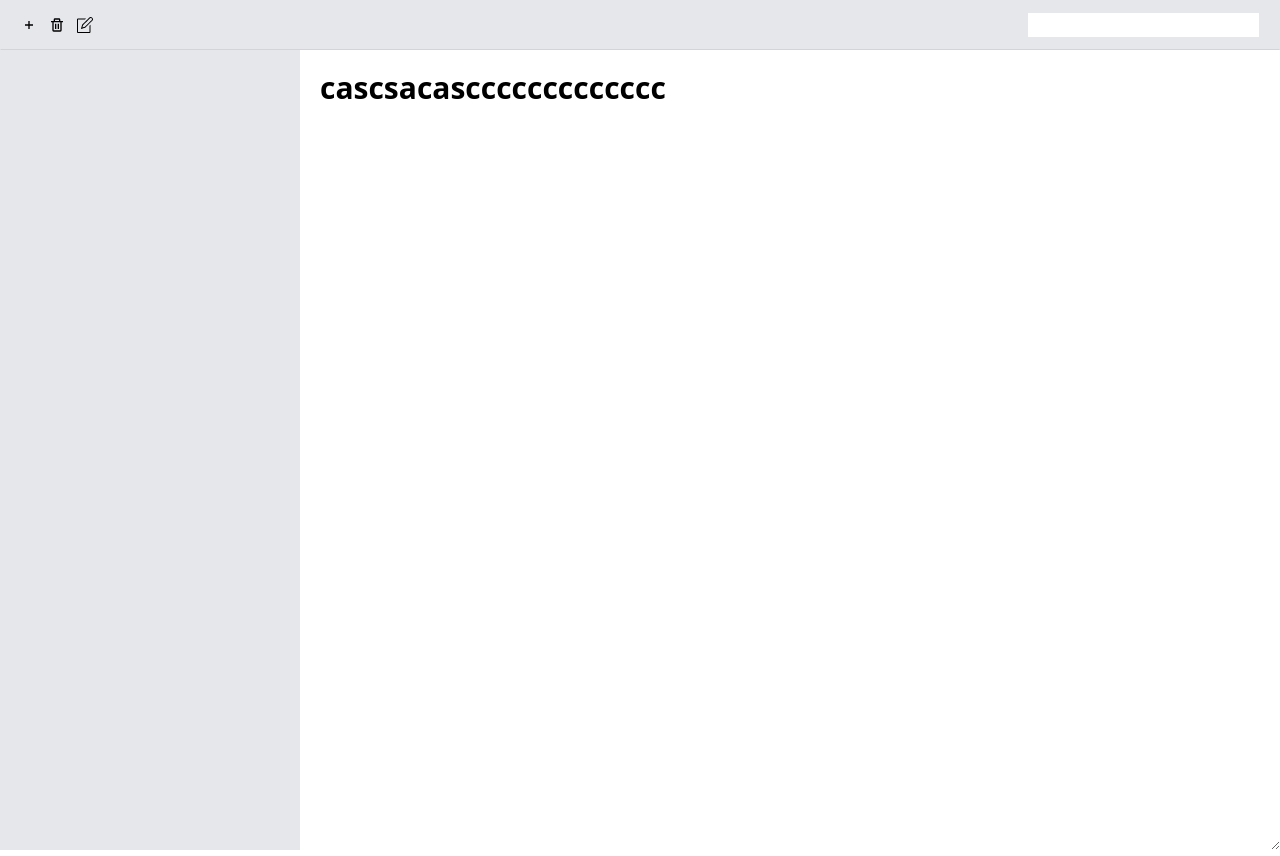
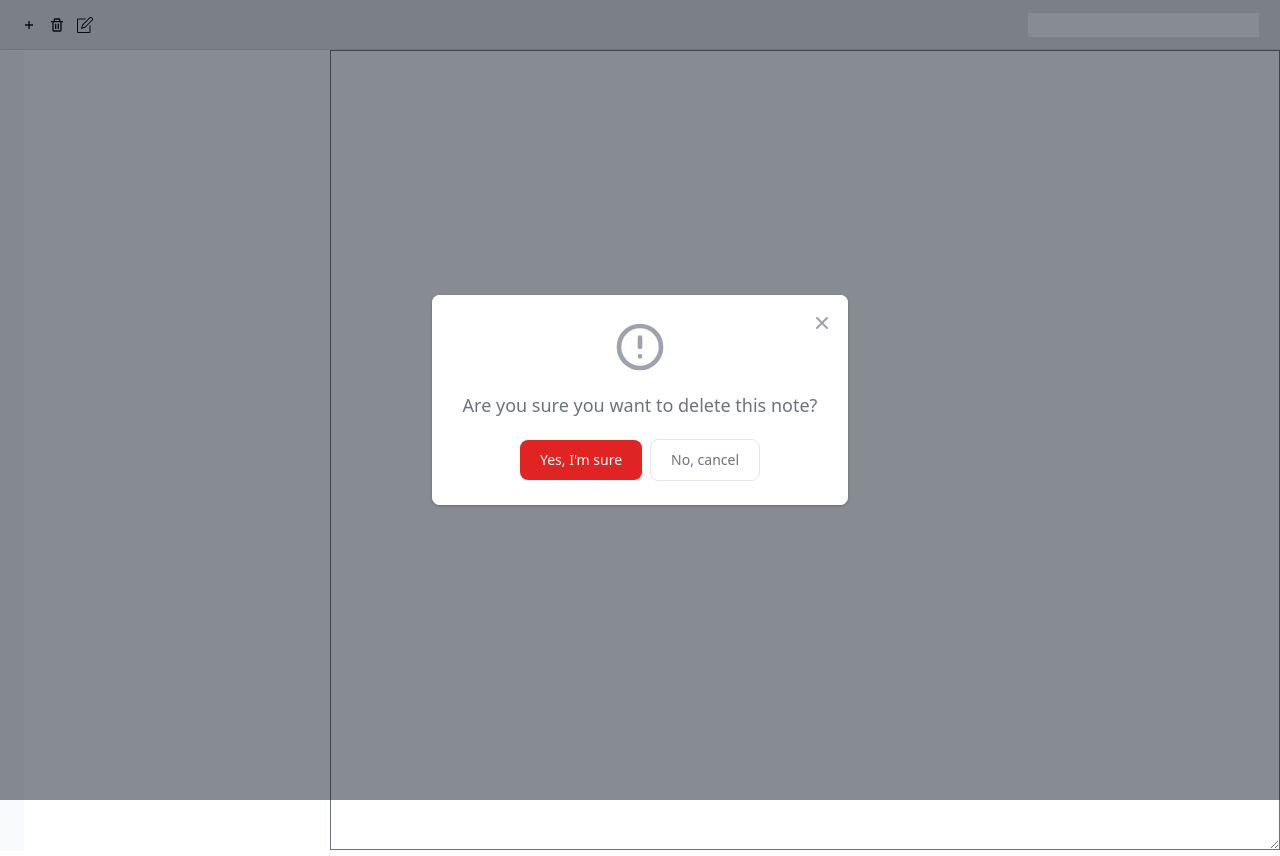
Before and after one commit to onethps/notes-test, a React (Vite) app: page / in a window 1280 px wide. Both pictures are taken after a click on the button 57 px from the left and 25 px from the top of the page. Built offline with nearby package versions, Linux system fonts and the light colour scheme.

Commit message:
✨ feat(header):
added delete modal, fix debounce

```diff
--- a/package.json
+++ b/package.json
@@ -10,6 +10,8 @@
     "preview": "vite preview"
   },
   "dependencies": {
+    "flowbite": "^1.6.5",
+    "flowbite-react": "^0.4.4",
     "react": "^18.2.0",
     "react-dom": "^18.2.0",
     "react-markdown": "^8.0.7",
--- /dev/null
+++ b/src/components/DeleteModal.tsx
@@ -0,0 +1,79 @@
+import { FC, forwardRef } from "react";
+import { Modal } from "flowbite-react";
+
+interface DeleteModalProps {
+  handleClose: () => void;
+  isOpen: boolean;
+  deleteNote: () => void;
+}
+
+export const DeleteModal: FC<DeleteModalProps> = ({
+  handleClose,
+  isOpen,
+  deleteNote,
+}) => {
+  return (
+    <Modal dismissible={true} show={isOpen} onClose={handleClose} size={"md"}>
+      <div className="relative w-full max-w-md max-h-full">
+        <div className="relative bg-white rounded-lg shadow dark:bg-gray-700">
+          <button
+            type="button"
+            className="absolute top-3 right-2.5 text-gray-400 bg-transparent hover:bg-gray-200 hover:text-gray-900 rounded-lg text-sm p-1.5 ml-auto inline-flex items-center dark:hover:bg-gray-800 dark:hover:text-white"
+            data-modal-hide="popup-modal"
+          >
+            <svg
+              aria-hidden="true"
+              className="w-5 h-5"
+              fill="currentColor"
+              viewBox="0 0 20 20"
+              xmlns="http://www.w3.org/2000/svg"
+            >
+              <path
+                fill-rule="evenodd"
+                d="M4.293 4.293a1 1 0 011.414 0L10 8.586l4.293-4.293a1 1 0 111.414 1.414L11.414 10l4.293 4.293a1 1 0 01-1.414 1.414L10 11.414l-4.293 4.293a1 1 0 01-1.414-1.414L8.586 10 4.293 5.707a1 1 0 010-1.414z"
+                clip-rule="evenodd"
+              ></path>
+            </svg>
+            <span className="sr-only">Close modal</span>
+          </button>
+          <div className="p-6 text-center">
+            <svg
+              aria-hidden="true"
+              className="mx-auto mb-4 text-gray-400 w-14 h-14 dark:text-gray-200"
+              fill="none"
+              stroke="currentColor"
+              viewBox="0 0 24 24"
+              xmlns="http://www.w3.org/2000/svg"
+            >
+              <path
+                stroke-linecap="round"
+                stroke-linejoin="round"
+                stroke-width="2"
+                d="M12 8v4m0 4h.01M21 12a9 9 0 11-18 0 9 9 0 0118 0z"
+              ></path>
+            </svg>
+            <h3 className="mb-5 text-lg font-normal text-gray-500 dark:text-gray-400">
+              Are you sure you want to delete this note?
+            </h3>
+            <button
+              onClick={deleteNote}
+              data-modal-hide="popup-modal"
+              type="button"
+              className="text-white bg-red-600 hover:bg-red-800 focus:ring-4 focus:outline-none focus:ring-red-300 dark:focus:ring-red-800 font-medium rounded-lg text-sm inline-flex items-center px-5 py-2.5 text-center mr-2"
+            >
+              Yes, I'm sure
+            </button>
+            <button
+              onClick={handleClose}
+              data-modal-hide="popup-modal"
+              type="button"
+              className="text-gray-500 bg-white hover:bg-gray-100 focus:ring-4 focus:outline-none focus:ring-gray-200 rounded-lg border border-gray-200 text-sm font-medium px-5 py-2.5 hover:text-gray-900 focus:z-10 dark:bg-gray-700 dark:text-gray-300 dark:border-gray-500 dark:hover:text-white dark:hover:bg-gray-600 dark:focus:ring-gray-600"
+            >
+              No, cancel
+            </button>
+          </div>
+        </div>
+      </div>
+    </Modal>
+  );
+};
--- a/src/components/Header.tsx
+++ b/src/components/Header.tsx
@@ -1,37 +1,54 @@
-import { FC } from "react";
+import { FC, useState } from "react";
 import { GrFormAdd } from "react-icons/gr";
 import { BiTrash } from "react-icons/bi";
 import { SlNote } from "react-icons/sl";
 import { useNotes } from "../hooks/useNotes";
 import { useParams } from "react-router-dom";
 
+import { DeleteModal } from "./DeleteModal";
+
 export const Header: FC = () => {
   const { setNote, deleteNote } = useNotes();
   const { id } = useParams();
+
+  const [showModal, setShowModal] = useState(false);
 
   const onAddNewEmptyNote = () => {
     setNote({ note: "", id: Date.now().toString() });
   };
 
+  const handleOpenModal = () => setShowModal(true);
+  const handleCloseModal = () => setShowModal(false);
+
   const onDeleteNote = () => {
     if (!id) return;
     deleteNote(id);
+    handleCloseModal();
   };
 
   return (
+    <>
       <header className="flex bg-gray-200 min-h-[50px] items-center py-3 px-5 justify-between border-[1px] border-b-gray-300">
         <div className="flex gap-3">
           <button onClick={onAddNewEmptyNote}>
             <GrFormAdd />
           </button>
-        <button onClick={onDeleteNote}>
+          <button onClick={handleOpenModal}>
             <BiTrash />
           </button>
+          <button>
             <SlNote />
+          </button>
         </div>
         <div>
           <input />
         </div>
       </header>
+      <DeleteModal
+        isOpen={showModal}
+        handleClose={handleCloseModal}
+        deleteNote={onDeleteNote}
+      />
+    </>
   );
 };
--- a/src/components/Sidebar.tsx
+++ b/src/components/Sidebar.tsx
@@ -1,35 +1,62 @@
-import { FC } from "react";
+import { FC, useState } from "react";
 import { useNotes } from "../hooks/useNotes";
-import { Outlet, Link, useParams } from "react-router-dom";
+import { useParams } from "react-router-dom";
+import { ListItem } from "./ListItem";
+import { formatDate } from "../utils/formatDate";
+import { Modal } from "flowbite";
 import cn from "classnames";
 
 export const Sidebar: FC = () => {
   const { notes } = useNotes();
-  const { id } = useParams();
+  const { id: paramId } = useParams();
 
-  const getDate = (iso: string) => new Date(Number(iso)).toLocaleString();
+  const [showSidebar, setShowSidebar] = useState();
 
   return (
-    <aside className="bg-gray-200 min-h-screen min-w-[300px] p-3 overflow-y-auto">
-      <ul className="flex flex-col gap-1">
-        {notes.map((item) => (
-          <Link key={item.id} to={"/" + item.id}>
-            <li
-              className={cn(
-                "min-w-[300px] bg-white min-h-[100px] p-2 rounded",
-                {
-                  "bg-yellow-200": item.id === id,
-                }
-              )}
-            >
-              <div>
-                <h3> {!item.note ? "New note" : item.note}</h3>
-                <p className="text-gray-400">{getDate(item.id)}</p>
-              </div>
-            </li>
-          </Link>
-        ))}
-      </ul>
-    </aside>
+    <>
+      <button
+        data-drawer-target="default-sidebar"
+        data-drawer-toggle="default-sidebar"
+        aria-controls="default-sidebar"
+        type="button"
+        className="inline-flex items-center p-2 mt-2 ml-3 text-sm text-gray-500 rounded-lg sm:hidden hover:bg-gray-100 focus:outline-none focus:ring-2 focus:ring-gray-200 dark:text-gray-400 dark:hover:bg-gray-700 dark:focus:ring-gray-600"
+      >
+        <span className="sr-only">Open sidebar</span>
+        <svg
+          className="w-6 h-6"
+          aria-hidden="true"
+          fill="currentColor"
+          viewBox="0 0 20 20"
+          xmlns="http://www.w3.org/2000/svg"
+        >
+          <path
+            clip-rule="evenodd"
+            fill-rule="evenodd"
+            d="M2 4.75A.75.75 0 012.75 4h14.5a.75.75 0 010 1.5H2.75A.75.75 0 012 4.75zm0 10.5a.75.75 0 01.75-.75h7.5a.75.75 0 010 1.5h-7.5a.75.75 0 01-.75-.75zM2 10a.75.75 0 01.75-.75h14.5a.75.75 0 010 1.5H2.75A.75.75 0 012 10z"
+          ></path>
+        </svg>
+      </button>
+      <aside
+        id="default-sidebar"
+        className={cn(
+          "fixed top-[51px] left-0 z-40 w-84 h-screen transition-transform -translate-x-full sm:translate-x-0"
+        )}
+        aria-label="Sidebar"
+      >
+        <div className="h-full px-3 py-4 overflow-y-auto bg-gray-50 dark:bg-gray-800">
+          <ul className="flex flex-col gap-1">
+            {notes.map((item) => (
+              <ListItem
+                key={item.id}
+                id={item.id}
+                note={item.note}
+                activeLink={paramId === item.id}
+                date={formatDate(item.id)}
+              />
+            ))}
+          </ul>
+        </div>
+      </aside>
+    </>
   );
 };
--- a/src/components/Workspace.tsx
+++ b/src/components/Workspace.tsx
@@ -1,32 +1,34 @@
-import { FC, useState, ChangeEvent, useEffect, useContext } from "react";
-import { ReactMarkdown } from "react-markdown/lib/react-markdown";
-import remarkGfm from "remark-gfm";
-import IndexedDb from "../lib/db";
+import { FC, useState, ChangeEvent, useEffect, useRef } from "react";
 import { useNotes } from "../hooks/useNotes";
-import { AppContext } from "../context/AppContext";
-import { Routes, Route, useParams } from "react-router-dom";
-const markdown = `Here is some JavaScript code:
-
-~~~js
-console.log('It works!')
-~~~
-`;
+import { useParams } from "react-router-dom";
+import { useDebounce } from "../hooks/useDebounce";
 
 export const Workspace: FC = () => {
   const { id } = useParams();
-  const { getNote } = useNotes();
-  const [value, setValue] = useState<string>("cascsacasccccccccccccc");
+  const { setNote, notes } = useNotes();
 
-  // console.log(notes);
+  const [currentNote, setCurrentNote] = useState("");
+  const debouncedValue = useDebounce<string>(currentNote, 500);
+
+  useEffect(() => {
+    const dbNote = notes.find((note) => note.id === id)?.note;
+    dbNote && setCurrentNote(dbNote);
+  }, [id]);
+
+  useEffect(() => {
+    if (id && currentNote) {
+      setNote({ id, note: debouncedValue });
+    }
+  }, [debouncedValue]);
 
   const onChangeNote = (e: ChangeEvent<HTMLTextAreaElement>) =>
-    setValue(e.target.value);
+    setCurrentNote(e.target.value);
 
   return (
-    <main className="bg-yellow-300 flex-grow min-h-screen">
+    <main className="bg-yellow-300 flex-grow min-h-screen md:ml-[330px] sm:ml-auto">
       <textarea
         className="w-full h-full p-5 first-line:font-bold first-line:text-3xl"
-        value={value}
+        value={currentNote}
         onChange={onChangeNote}
       />
     </main>
--- a/src/context/AppContext.tsx
+++ b/src/context/AppContext.tsx
@@ -22,24 +22,32 @@ export interface IAppContext {
 
 export const AppContext = createContext<IAppContext>({
   notes: [],
-  setNotesState: (notes: Note[]) => undefined,
+  setNotesState: () => undefined,
 });
 
 export const AppContextProvider: FC<PropsWithChildren> = ({ children }) => {
   const [notesState, setNotesState] = useState<Note[]>([]);
+  const [isLoading, setIsLoading] = useState(false);
 
   useEffect(() => {
     const initNotesStore = async () => {
-      await store.createObjectStore(["notes"]);
-      const data = await store.getAllValue("notes");
-      setNotesState(data);
+      setIsLoading(true);
+      try {
+        await store.createObjectStore(["notes"]);
+        const data = await store.getAllValue("notes");
+        setNotesState(data);
+      } catch (err) {
+        console.log(err);
+      } finally {
+        setIsLoading(false);
+      }
     };
     initNotesStore();
   }, []);
 
   return (
     <AppContext.Provider value={{ notes: notesState, setNotesState }}>
-      {children}
+      {isLoading ? <div>loading</div> : children}
     </AppContext.Provider>
   );
 };
--- /dev/null
+++ b/src/hooks/useDebounce.ts
@@ -0,0 +1,15 @@
+import { useEffect, useState } from "react";
+
+export function useDebounce<T>(value: T, delay?: number): T {
+  const [debouncedValue, setDebouncedValue] = useState<T>(value);
+
+  useEffect(() => {
+    const timer = setTimeout(() => setDebouncedValue(value), delay || 500);
+
+    return () => {
+      clearTimeout(timer);
+    };
+  }, [value, delay]);
+
+  return debouncedValue;
+}
--- /dev/null
+++ b/src/utils/formatDate.ts
@@ -0,0 +1,2 @@
+export const formatDate = (iso: string) =>
+  new Date(Number(iso)).toLocaleString();
--- a/tailwind.config.js
+++ b/tailwind.config.js
@@ -1,8 +1,13 @@
+/* eslint-disable no-undef */
 /** @type {import('tailwindcss').Config} */
 export default {
-  content: ["./index.html", "./src/**/*.{js,ts,jsx,tsx}"],
+  content: [
+    "./index.html",
+    "./src/**/*.{js,ts,jsx,tsx}",
+    "node_modules/flowbite-react/**/*.{js,jsx,ts,tsx}",
+  ],
   theme: {
     extend: {},
   },
-  plugins: [],
+  plugins: [require("flowbite/plugin")],
 };
```
Also changed, not shown: src/components/ListItem.tsx (+32 -3 lines), 1 other file (tests, documents, lock files or other folders). Lines whose indentation alone changed are shown as unchanged.
